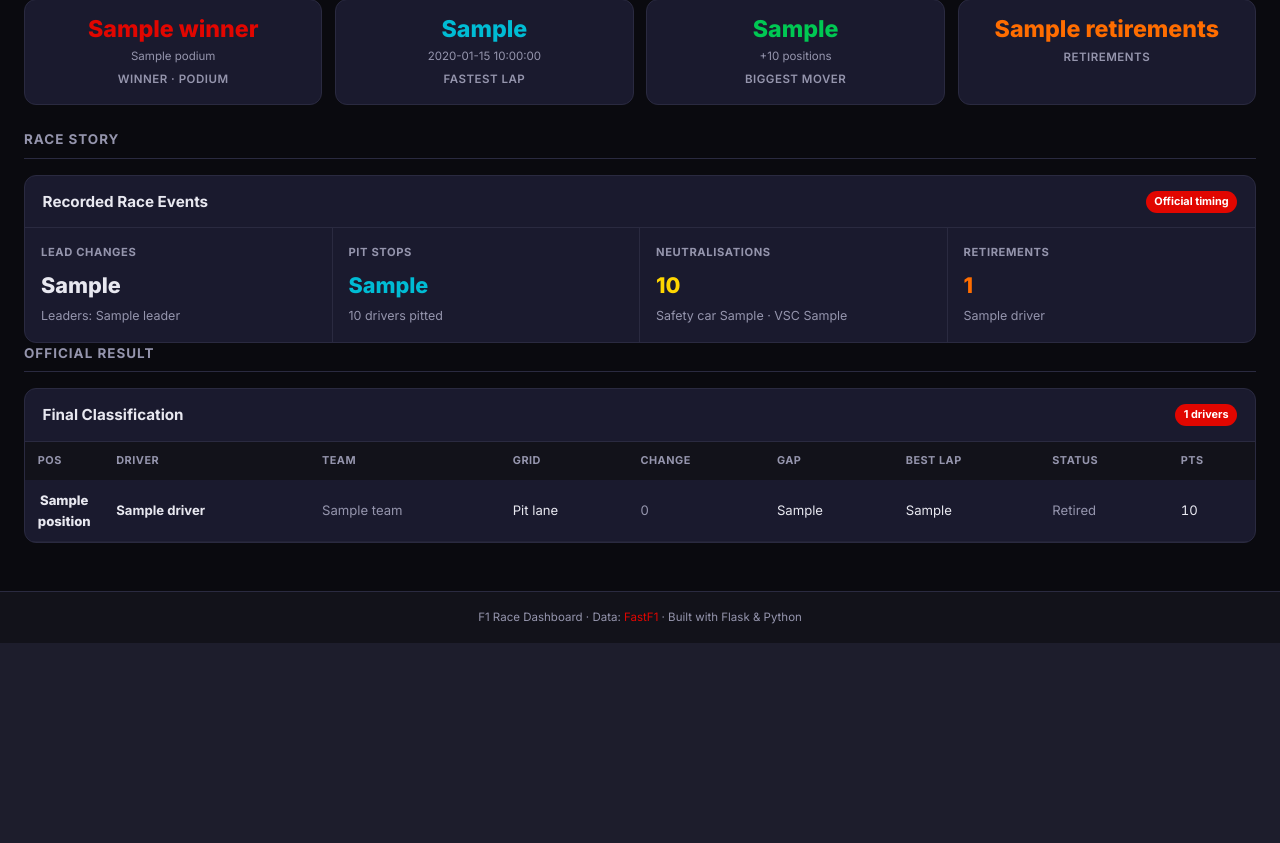
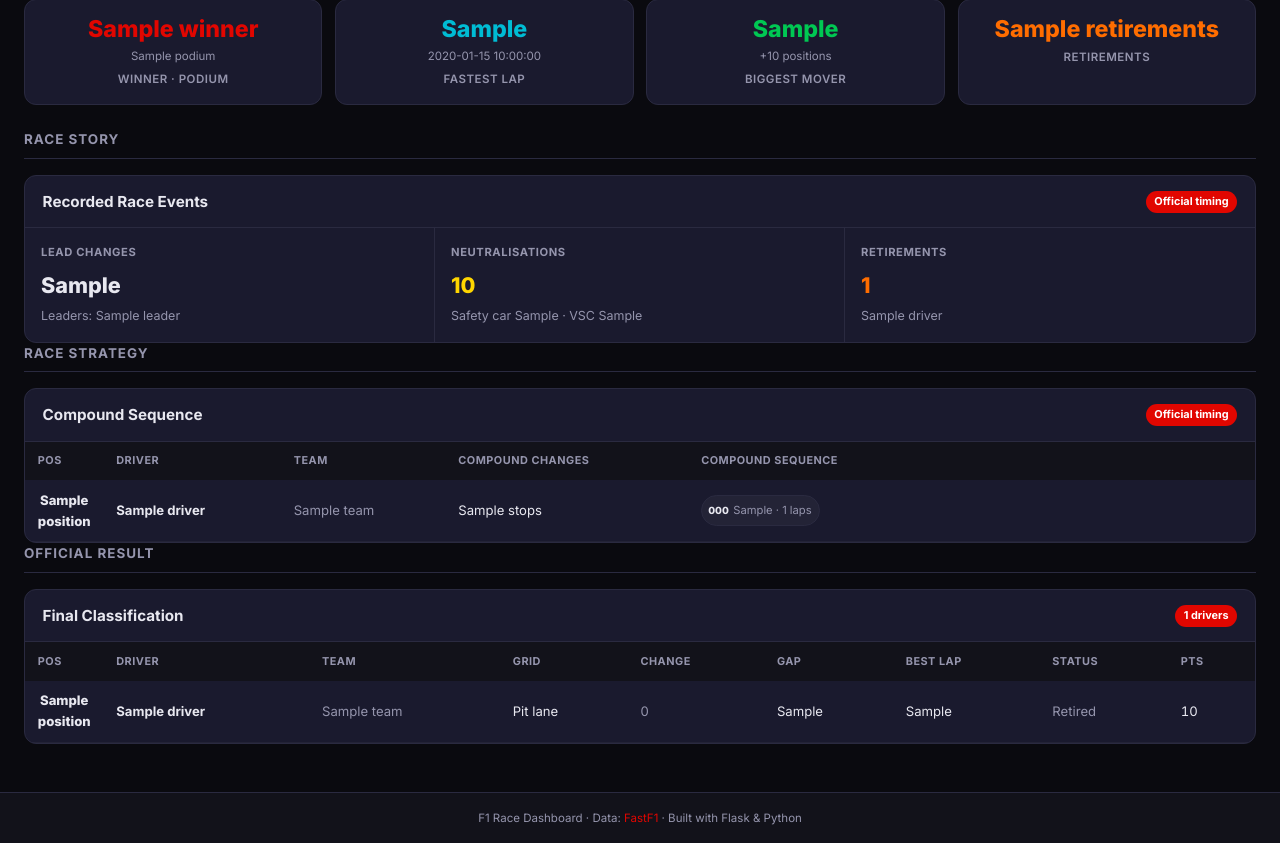
Before and after one commit to Andrew-3y/f1-dashboard, a Flask app: template templates/dashboard.html in a window 1280 px wide. Shown: the part 267-1110 px from the top of the page. Before the commit the page ends 910 px from the top, so only its background shows below. Run offline with Flask 3, Linux system fonts and the light colour scheme; the template is opened without the code that fills it: most values are stand-ins (such as "Sample title", 1, 10 or a date in 2020).

Commit message:
Add factual tyre strategy breakdown

```diff
--- a/app.py
+++ b/app.py
@@ -457,9 +457,11 @@ def _render_driver_page(driver_data=None, *, year=None, driver=None, window=5, e
 # ---------------------------------------------------------------------------
 def _run_race_analysis(leaderboard=None, session=None, laps=None):
     """Build factual headline statistics from the final classification."""
+    strategy_rows = _build_strategy_rows(leaderboard, laps=laps)
     return {
         "race_summary": _build_post_race_summary(leaderboard),
         "race_story": _build_race_story(leaderboard, session=session, laps=laps),
+        "strategy_rows": strategy_rows,
     }
 
 
@@ -496,8 +498,6 @@ def _build_race_story(leaderboard, session=None, laps=None):
     story = {
         "lead_changes": None,
         "leaders": [],
-        "pit_stops": None,
-        "drivers_pitted": None,
         "safety_cars": None,
         "virtual_safety_cars": None,
         "retirements": [
@@ -508,11 +508,6 @@ def _build_race_story(leaderboard, session=None, laps=None):
     }
 
     if laps is not None and not getattr(laps, "empty", True):
-        if {"PitInTime", "Driver"}.issubset(laps.columns):
-            pit_laps = laps[laps["PitInTime"].notna()]
-            story["pit_stops"] = int(len(pit_laps))
-            story["drivers_pitted"] = int(pit_laps["Driver"].dropna().nunique())
-
         if {"LapNumber", "Position", "Driver"}.issubset(laps.columns):
             leader_laps = laps[["LapNumber", "Position", "Driver"]].copy()
             leader_laps["Position"] = pd.to_numeric(leader_laps["Position"], errors="coerce")
@@ -537,6 +532,96 @@ def _build_race_story(leaderboard, session=None, laps=None):
         story["virtual_safety_cars"] = int((status_codes == "6").sum())
 
     return story
+
+
+def _compound_display(compound):
+    """Return a compact, readable tyre label from FastF1 compound data."""
+    normalized = str(compound or "").strip().upper()
+    labels = {
+        "SOFT": ("S", "Soft"),
+        "MEDIUM": ("M", "Medium"),
+        "HARD": ("H", "Hard"),
+        "INTERMEDIATE": ("I", "Intermediate"),
+        "WET": ("W", "Wet"),
+    }
+    return labels.get(normalized, ("—", "Unknown"))
+
+
+def _build_strategy_rows(leaderboard, laps=None):
+    """Build each driver's recorded compound sequence from completed lap data.
+
+    FastF1 can split a run into multiple raw stints during early-race
+    interruptions even when the tyre compound has not changed. Merging those
+    fragments keeps the post-race view factual and legible.
+    """
+    rows = leaderboard or []
+    if laps is None or getattr(laps, "empty", True):
+        return []
+    required_columns = {"Driver", "Stint", "LapNumber", "Compound"}
+    if not required_columns.issubset(laps.columns):
+        return []
+
+    strategy_laps = laps.dropna(subset=["Driver", "Stint", "LapNumber"]).copy()
+    if "FastF1Generated" in strategy_laps.columns:
+        generated_mask = strategy_laps["FastF1Generated"].fillna(False).astype(bool)
+        strategy_laps = strategy_laps[~generated_mask]
+
+    stints_by_driver = {}
+    for driver, driver_laps in strategy_laps.groupby("Driver", sort=False):
+        stints = []
+        for _, stint_laps in driver_laps.groupby("Stint", sort=True):
+            lap_numbers = pd.to_numeric(stint_laps["LapNumber"], errors="coerce").dropna()
+            if lap_numbers.empty:
+                continue
+
+            compounds = stint_laps["Compound"].dropna().astype(str)
+            compound = next(
+                (value for value in compounds if value.strip().upper() not in {"", "UNKNOWN", "NAN"}),
+                "Unknown",
+            )
+            short_compound, compound_name = _compound_display(compound)
+            first_lap = int(lap_numbers.min())
+            last_lap = int(lap_numbers.max())
+            stint_starts_on_new_compound = not stints or stints[-1]["compound_code"] != short_compound
+
+            if stint_starts_on_new_compound:
+                stints.append(
+                    {
+                        "compound_code": short_compound,
+                        "compound": compound_name,
+                        "lap_count": int(lap_numbers.nunique()),
+                        "first_lap": first_lap,
+                        "last_lap": last_lap,
+                    }
+                )
+            else:
+                previous_stint = stints[-1]
+                previous_stint["lap_count"] += int(lap_numbers.nunique())
+                previous_stint["last_lap"] = last_lap
+
+        for stint in stints:
+            first_lap = stint["first_lap"]
+            last_lap = stint["last_lap"]
+            stint["lap_range"] = f"L{first_lap}–{last_lap}" if first_lap != last_lap else f"L{first_lap}"
+            stint.pop("first_lap")
+            stint.pop("last_lap")
+        stints_by_driver[str(driver)] = stints
+
+    strategy_rows = []
+    for result in rows:
+        driver = result.get("driver", "-")
+        stints = stints_by_driver.get(driver, [])
+        strategy_rows.append(
+            {
+                "position": result.get("position", "—"),
+                "driver": driver,
+                "team": result.get("team", "Unknown"),
+                "status": result.get("status", "Unknown"),
+                "stops": max(len(stints) - 1, 0) if stints else None,
+                "stints": stints,
+            }
+        )
+    return strategy_rows
 
 
 def _build_post_race_summary(leaderboard):
@@ -577,6 +662,7 @@ def _empty_race():
     return {
         "race_summary": {},
         "race_story": {},
+        "strategy_rows": [],
     }
 
 
--- a/templates/dashboard.html
+++ b/templates/dashboard.html
@@ -162,6 +162,36 @@
         }
         .story-value { margin-top: 0.35rem; font-size: 1.35rem; font-weight: 800; }
         .story-detail { margin-top: 0.2rem; color: var(--text-secondary); font-size: 0.78rem; }
+        .strategy-table { min-width: 720px; }
+        .stint-sequence { display: flex; flex-wrap: wrap; gap: 0.35rem; min-width: 340px; }
+        .stint-pill {
+            align-items: center;
+            background: rgba(255,255,255,0.04);
+            border: 1px solid var(--border-color);
+            border-radius: 999px;
+            display: inline-flex;
+            font-size: 0.7rem;
+            gap: 0.35rem;
+            line-height: 1;
+            padding: 0.32rem 0.45rem;
+        }
+        .stint-compound {
+            align-items: center;
+            border-radius: 999px;
+            display: inline-flex;
+            font-size: 0.62rem;
+            font-weight: 800;
+            height: 1.15rem;
+            justify-content: center;
+            width: 1.15rem;
+        }
+        .compound-s { background: #e10600; color: #fff; }
+        .compound-m { background: #ffd600; color: #151515; }
+        .compound-h { background: #f3f3f3; color: #151515; }
+        .compound-i { background: #00a651; color: #fff; }
+        .compound-w { background: #1877f2; color: #fff; }
+        .compound-unknown { background: var(--text-muted); color: #fff; }
+        .stint-meta { color: var(--text-secondary); white-space: nowrap; }
         .stat-card, .card {
             background: var(--bg-card);
             border: 1px solid var(--border-color);
@@ -340,13 +370,6 @@
                     <div class="story-detail">{% if race_story.leaders %}Leaders: {{ race_story.leaders|join(' · ') }}{% else %}No leader data recorded{% endif %}</div>
                 </div>
                 {% endif %}
-                {% if race_story.pit_stops is not none %}
-                <div class="story-item">
-                    <div class="story-label">Pit Stops</div>
-                    <div class="story-value" style="color:var(--accent-cyan);">{{ race_story.pit_stops }}</div>
-                    <div class="story-detail">{{ race_story.drivers_pitted }} drivers pitted</div>
-                </div>
-                {% endif %}
                 {% if race_story.safety_cars is not none %}
                 <div class="story-item">
                     <div class="story-label">Neutralisations</div>
@@ -359,6 +382,44 @@
                     <div class="story-value" style="color:var(--accent-orange);">{{ race_story.retirements|length }}</div>
                     <div class="story-detail">{% if race_story.retirements %}{% for item in race_story.retirements %}{{ item.driver }}{% if not loop.last %} · {% endif %}{% endfor %}{% else %}None recorded{% endif %}</div>
                 </div>
+            </div>
+        </section>
+
+        <div class="section-title">Race Strategy</div>
+        <section class="card">
+            <div class="card-header"><h2>Compound Sequence</h2><span class="badge">Official timing</span></div>
+            <div class="card-body">
+                {% if strategy_rows %}
+                <table class="strategy-table">
+                    <thead><tr><th>Pos</th><th>Driver</th><th>Team</th><th>Compound Changes</th><th>Compound Sequence</th></tr></thead>
+                    <tbody>
+                    {% for row in strategy_rows %}
+                    <tr>
+                        <td class="position position-{{ row.position }}">{{ row.position }}</td>
+                        <td class="driver">{{ row.driver }}</td>
+                        <td class="team">{{ row.team }}</td>
+                        <td>{% if row.stops is not none %}{{ row.stops }}{% else %}<span class="muted">—</span>{% endif %}</td>
+                        <td>
+                            {% if row.stints %}
+                            <div class="stint-sequence">
+                                {% for stint in row.stints %}
+                                <span class="stint-pill" title="{{ stint.compound }}: {{ stint.lap_range }}">
+                                    <span class="stint-compound compound-{{ stint.compound_code|lower if stint.compound_code != '—' else 'unknown' }}">{{ stint.compound_code }}</span>
+                                    <span class="stint-meta">{{ stint.lap_range }} · {{ stint.lap_count }} laps</span>
+                                </span>
+                                {% endfor %}
+                            </div>
+                            {% else %}
+                            <span class="muted">{% if row.status == 'Retired' %}Retired before a recorded stint{% else %}No recorded stint{% endif %}</span>
+                            {% endif %}
+                        </td>
+                    </tr>
+                    {% endfor %}
+                    </tbody>
+                </table>
+                {% else %}
+                <div class="empty">No tyre-stint data is available for this session.</div>
+                {% endif %}
             </div>
         </section>
 
```
